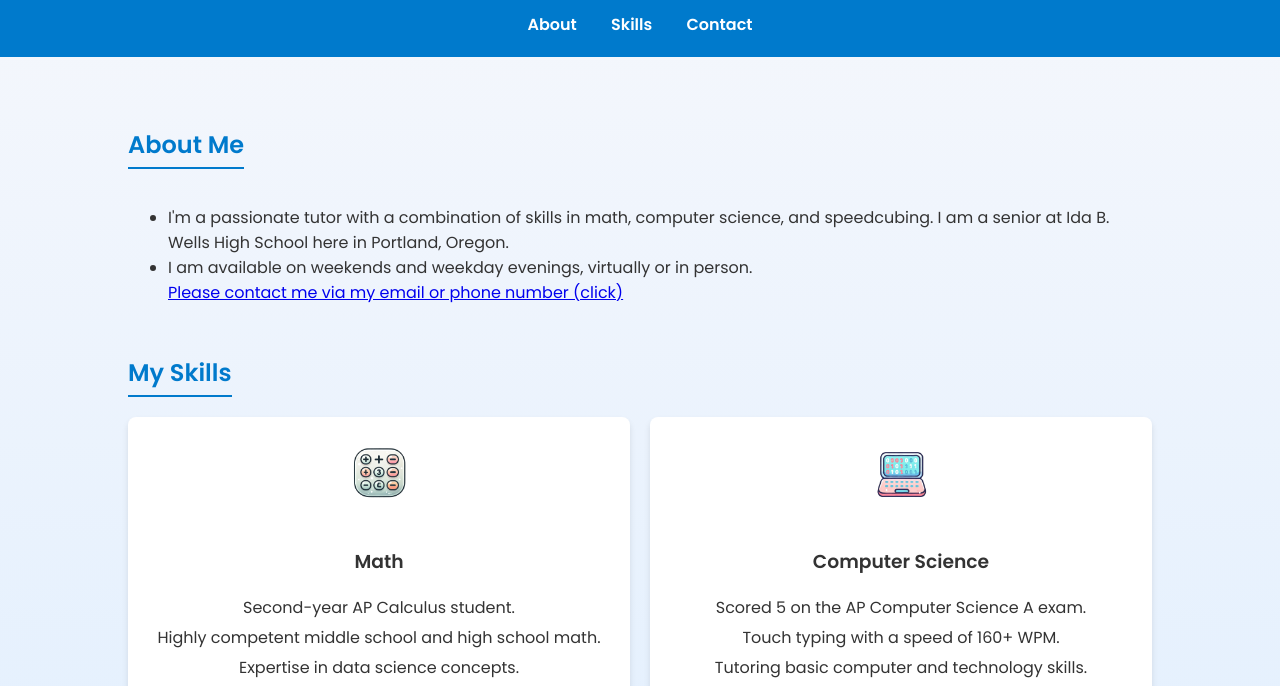
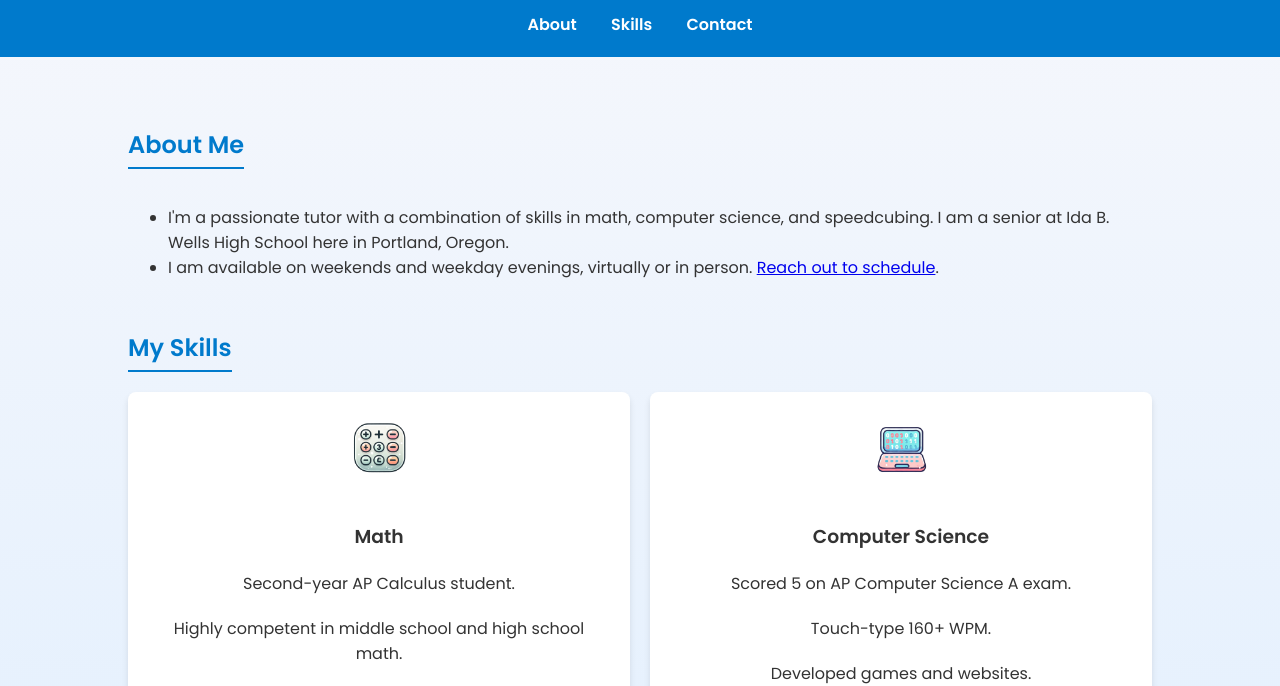
Before and after one commit to LucaBlack2007/LucaBlack2007.github.io, a plain HTML site: page index.html in a window 1280 px wide. Shown: the part 117-803 px from the top of the page. Drawn offline with Linux system fonts and the light colour scheme.

Commit message:
fixed some grammar

```diff
--- a/index.html
+++ b/index.html
@@ -75,7 +75,7 @@
             list-style: none;
         }
         .skill ul li {
-            margin: 5px 0;
+            margin: 20px 10px;
         }
         .contact {
             text-align: center;
@@ -109,8 +109,7 @@
             <h2>About Me</h2>
             <ul>
                 <li>I'm a passionate tutor with a combination of skills in math, computer science, and speedcubing. I am a senior at Ida B. Wells High School here in Portland, Oregon.</li>
-                <li>I am available on weekends and weekday evenings, virtually or in person.</li>
-                <a href="#contact">Please contact me via my email or phone number (click)</a>
+                <li>I am available on weekends and weekday evenings, virtually or in person. <a href="#contact">Reach out to schedule</a>.</li>
             </ul>
         </section>
 
@@ -122,17 +121,18 @@
                     <h3>Math</h3>
                     <ul>
                         <li>Second-year AP Calculus student.</li>
-                        <li>Highly competent middle school and high school math.</li>
-                        <li>Expertise in data science concepts.</li>
+                        <li>Highly competent in middle school and high school math.</li>
+                        <li>Expert in data science concepts.</li>
                     </ul>
                 </div>
                 <div class="skill">
                     <img src="images/coding.png" alt="Computer Science">
                     <h3>Computer Science</h3>
                     <ul>
-                        <li>Scored 5 on the AP Computer Science A exam.</li>
-                        <li>Touch typing with a speed of 160+ WPM.</li>
-                        <li>Tutoring basic computer and technology skills.</li>
+                        <li>Scored 5 on AP Computer Science A exam.</li>
+                        <li>Touch-type 160+ WPM.</li>
+                        <li>Developed games and websites.</li>
+                        <li>Basic computer and technology skills.</li>
                     </ul>
                 </div>
                 <div class="skill">
@@ -144,6 +144,7 @@
                         <li>Learn more advanced algorithms and techniques to improve your speed.</li>
                     </ul>
                 </div>
+
             </div>
         </section>
 
```
